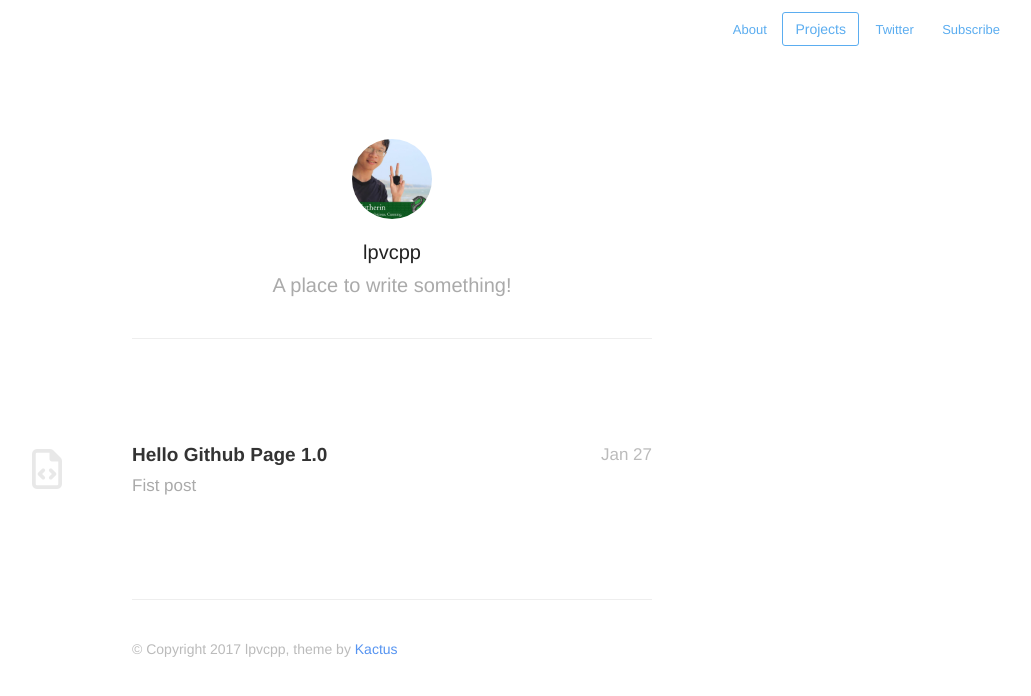
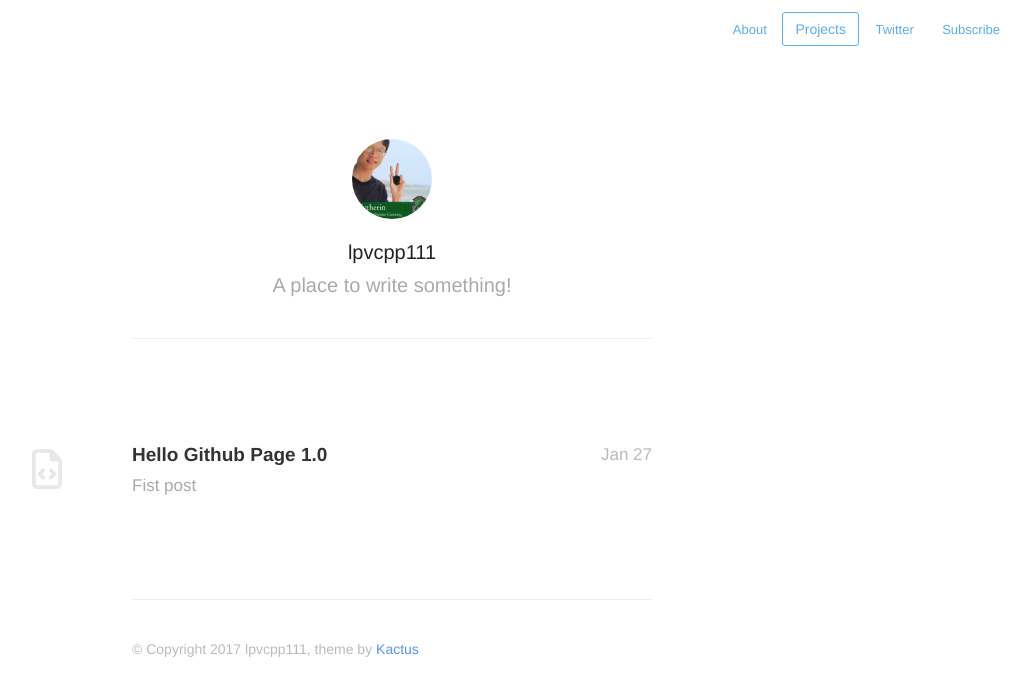
Before and after one commit to lpvcpp/lpvcpp.github.io, a Jekyll site: the page built from index.html, in a window 1280 px wide. Shown: the top 696 px of the page, without its empty margins (248-1279 px from the left). Built offline with Jekyll 4.4.1, drawn with Linux system fonts in a browser that asks for light colours; nearby versions of some CDN libraries; the list of posts is cut into pages by our own code.

Commit message:
update post

```diff
--- a/_config.yml
+++ b/_config.yml
@@ -21,7 +21,7 @@
 
 # Details for the RSS feed generator
 url:            'https://lpvcpp.github.io'
-author:         'lpvcpp'
+author:         'lpvcpp111'
 authorTwitter:  'motsach_theky'
 
 permalink:       /:year/:title/
```
